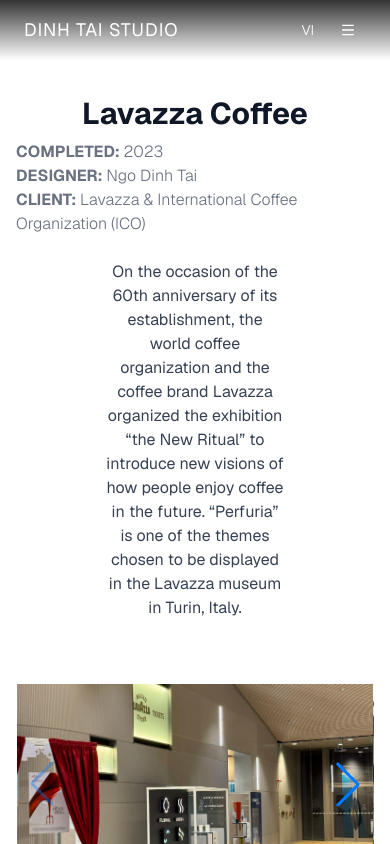
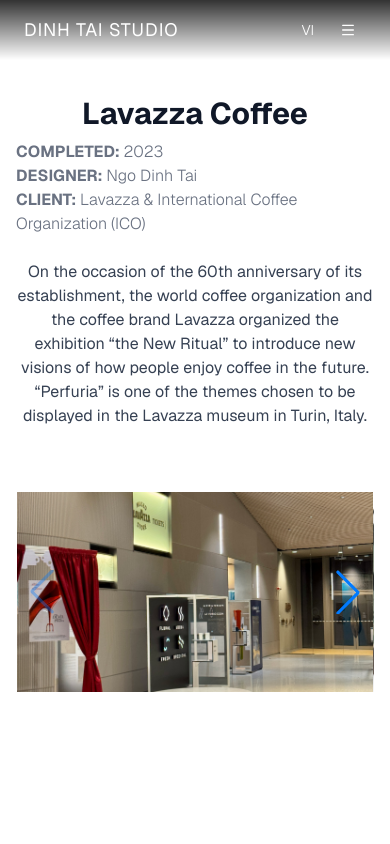
Before and after one commit to nhatran22/taistudio, a Next.js app: page /en/category/lavazza-coffee in a window 390 px wide. Shown: the top 844 px of the page. Built offline with nearby package versions, Linux system fonts and the light colour scheme.

Commit message:
update UI projects

```diff
--- a/src/app/(site)/[locale]/category/[slug]/page.tsx
+++ b/src/app/(site)/[locale]/category/[slug]/page.tsx
@@ -53,7 +53,7 @@
                         <span><span className="font-bold">AWARD: </span>{project.prize}</span>
                     )}
                 </div>
-                <p className="mt-6 text-gray-700 w-1/2 text-xm md:text-base mx-auto text-center">
+                <p className="mt-6 text-gray-700 w-full md:w-1/2 text-xm md:text-base mx-auto text-center">
                     {parseDescription(desc)}
                 </p>
             </div>
```
